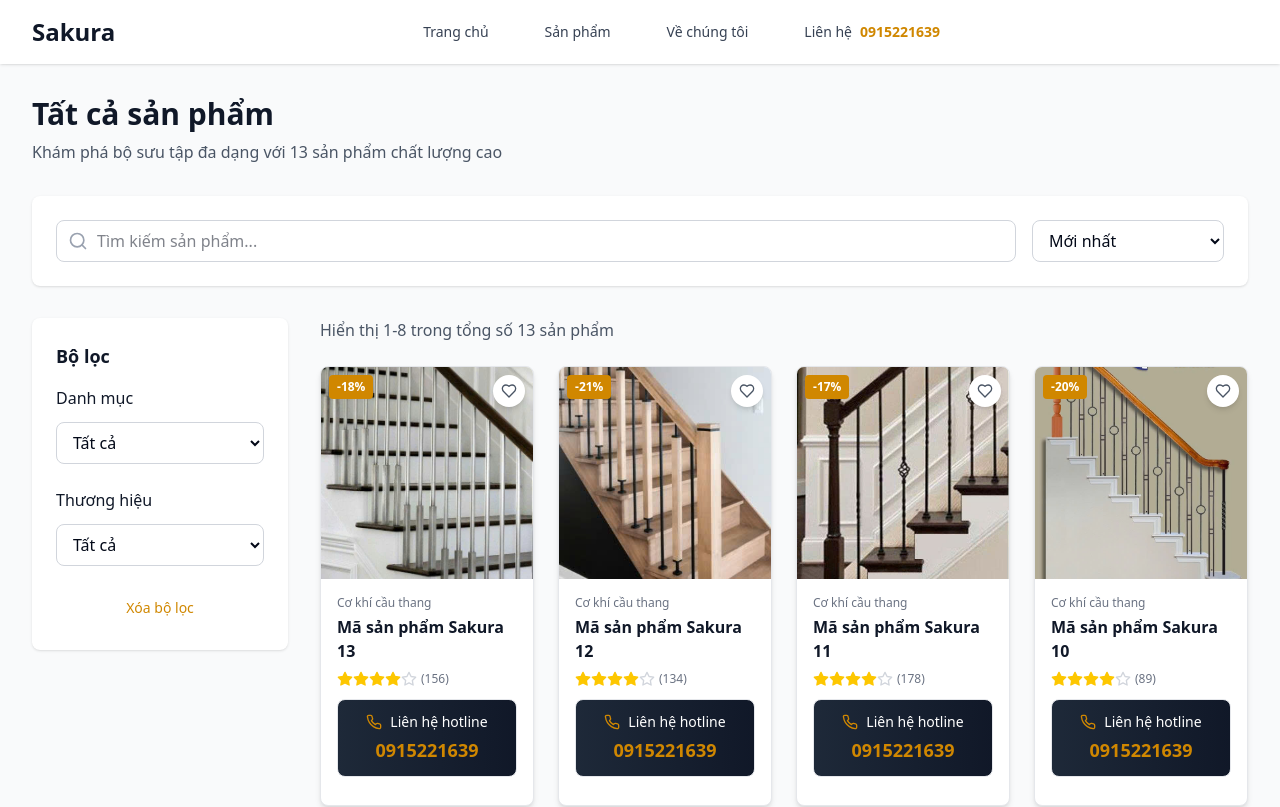
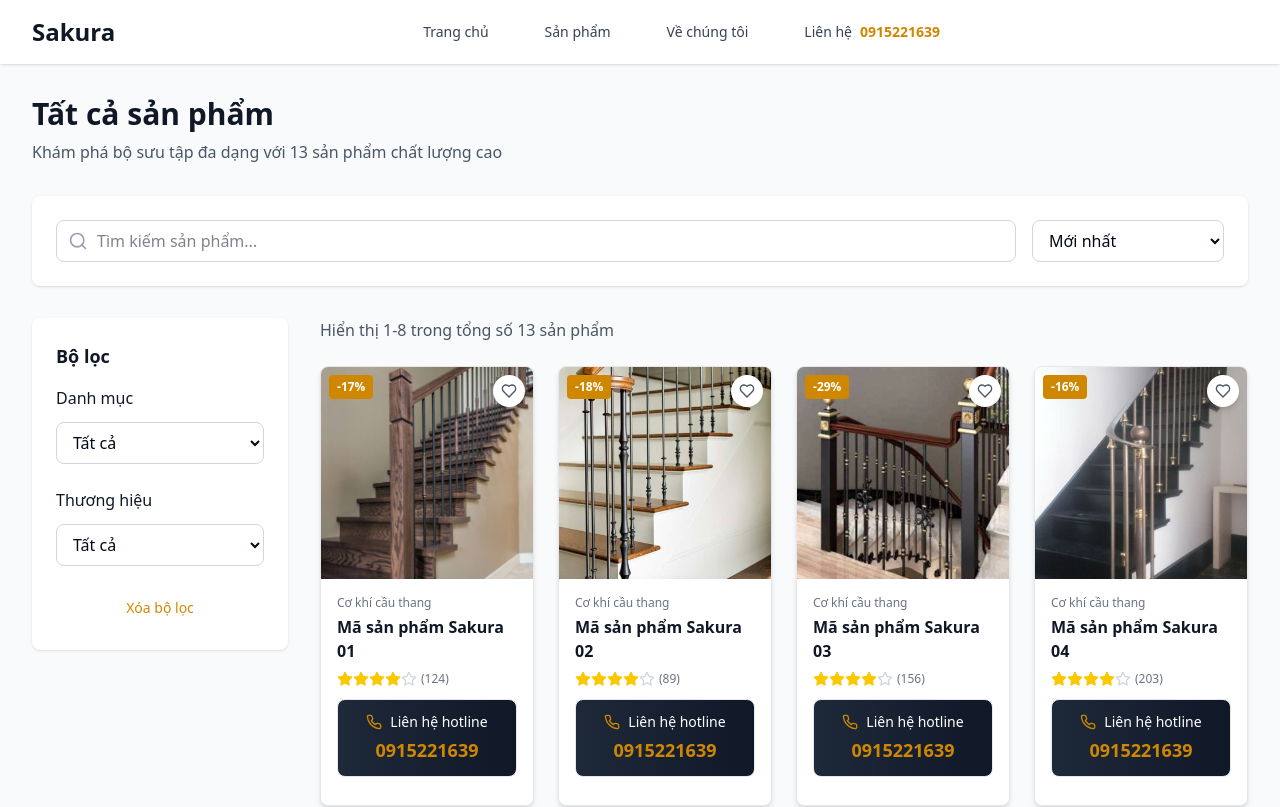
Before and after one commit to Tientai25/sakura, a Next.js app: page /products in a window 1280 px wide. Shown: the top 807 px of the page. Built offline with nearby package versions, Linux system fonts and the light colour scheme.

Commit message:
update products order

```diff
--- a/src/app/products/page.tsx
+++ b/src/app/products/page.tsx
@@ -324,7 +324,7 @@ export default function ProductsPage() {
       case 'popular':
         return b.reviews - a.reviews;
       default:
-        return b.id - a.id; // newest first
+        return a.id - b.id; // smallest ID first
     }
   });
 
```
